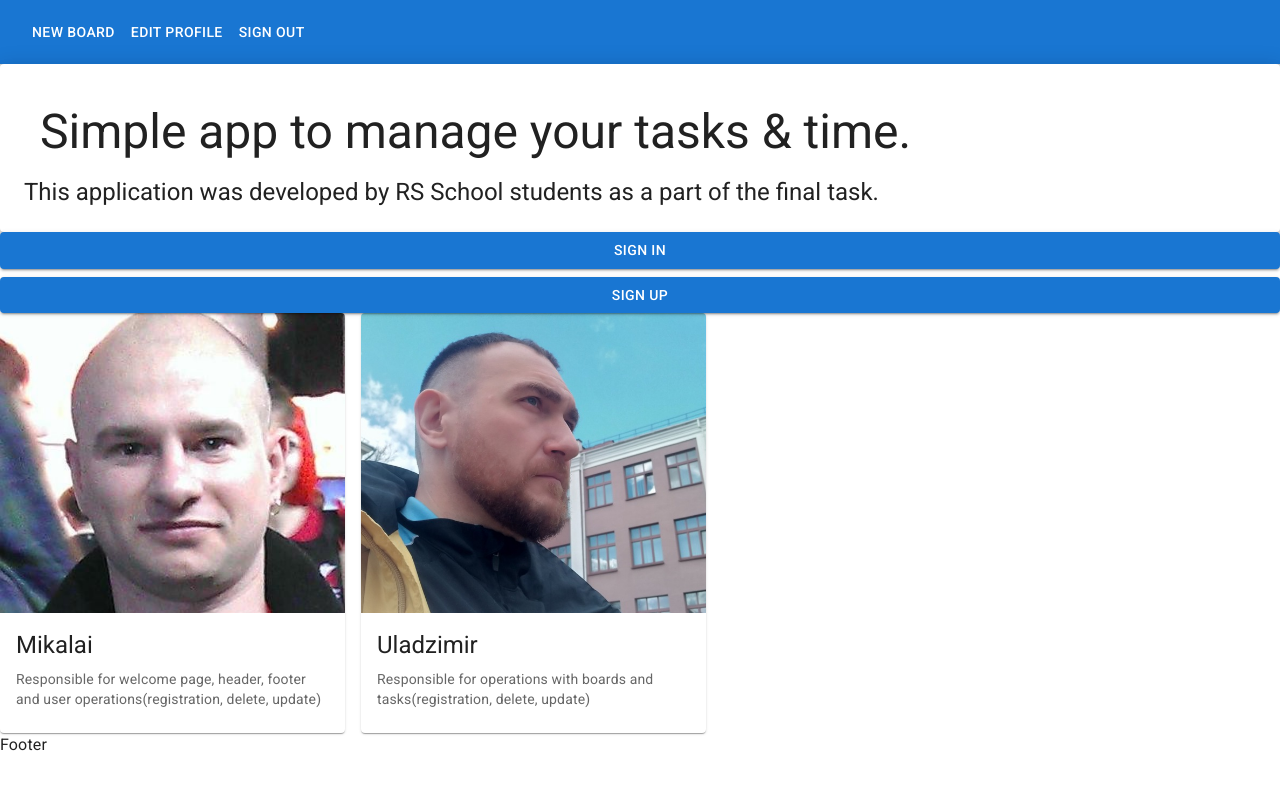
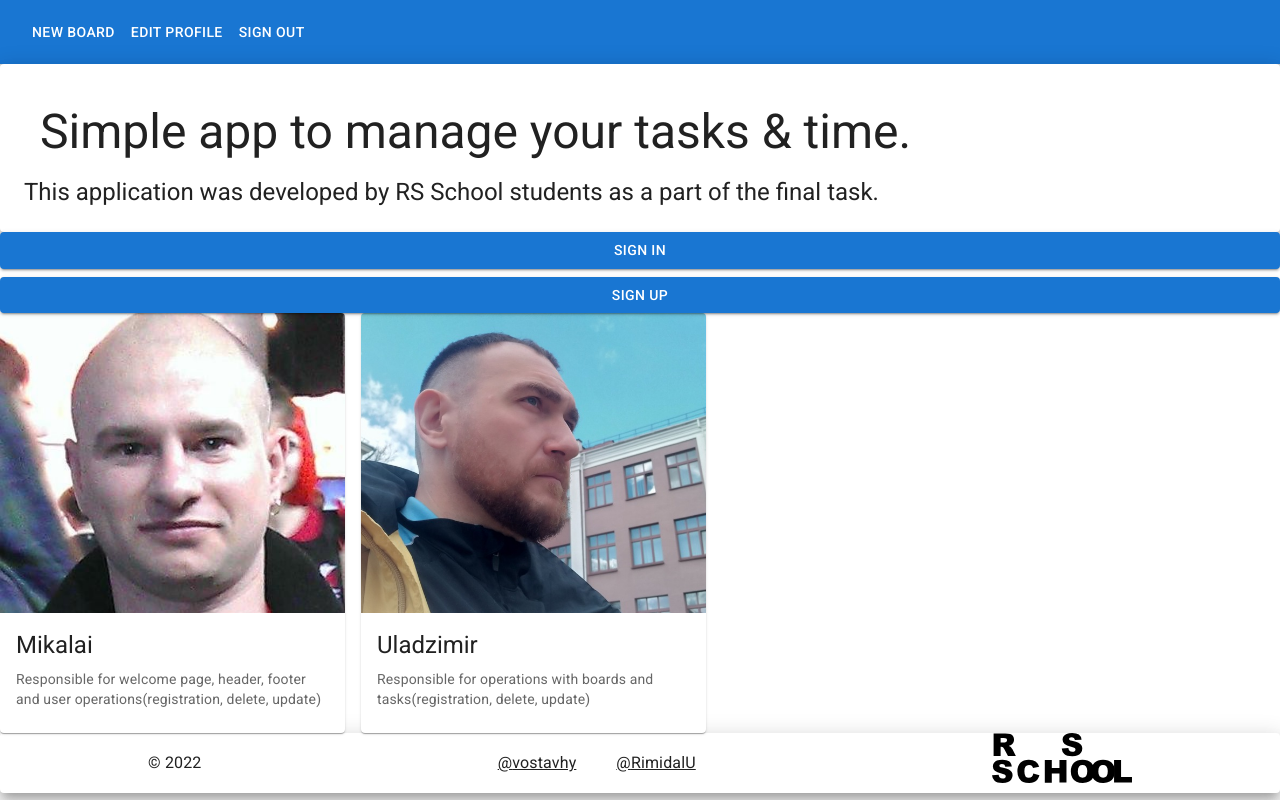
Before and after one commit to vostavhy/project-management-app, a React (Create React App) app: page / in a window 1280 px wide. Built offline with nearby package versions, Linux system fonts and the light colour scheme.

Commit message:
feat: implement footer

```diff
--- a/src/components/Footer.tsx
+++ b/src/components/Footer.tsx
@@ -1,5 +1,55 @@
+import { Box, Link, Paper, Typography } from '@mui/material';
+import logo from '../static/styles/images/rs_school.svg';
+
 function Footer() {
-  return <div>Footer</div>;
+  return (
+    <Paper elevation={12}>
+      <Box
+        component='footer'
+        sx={{
+          display: 'flex',
+          justifyContent: 'space-around',
+          alignItems: 'center',
+          flexWrap: 'wrap',
+          minHeight: 60,
+        }}
+      >
+        <Typography>© 2022</Typography>
+        <Box sx={{ display: 'flex', gap: 5 }}>
+          {['vostavhy', 'RimidalU'].map((name, index) => (
+            <Link
+              key={index}
+              href={`https://github.com/${name}`}
+              color='inherit'
+              sx={{
+                transition: 'all .3s ease-out',
+                ':hover': {
+                  color: 'primary.main',
+                },
+              }}
+            >
+              @{name}
+            </Link>
+          ))}
+        </Box>
+        <Typography
+          component='a'
+          href='https://rs.school/react/'
+          sx={{
+            height: 60,
+            width: 140,
+            backgroundImage: `url(${logo})`,
+            backgroundRepeat: 'no-repeat',
+            transition: 'all .3s ease-out',
+            ':hover': {
+              filter:
+                'brightness(0) saturate(100%) invert(33%) sepia(96%) saturate(1105%) hue-rotate(187deg) brightness(92%) contrast(91%)',
+            },
+          }}
+        ></Typography>
+      </Box>
+    </Paper>
+  );
 }
 
 export default Footer;
--- a/src/components/WelcomeCreators.tsx
+++ b/src/components/WelcomeCreators.tsx
@@ -18,7 +18,7 @@ export default function WelcomeCreators() {
   ];
 
   return (
-    <Box sx={{ display: 'flex', gap: 2 }}>
+    <Box sx={{ display: 'flex', gap: 2, flexWrap: 'wrap' }}>
       {members.map((member, index) => (
         <Card sx={{ maxWidth: 345 }} key={index}>
           <CardMedia component='img' height='300' image={member.img} alt='avatar' />
```
Also changed, not shown: src/static/styles/images/rs_school.svg (added).
